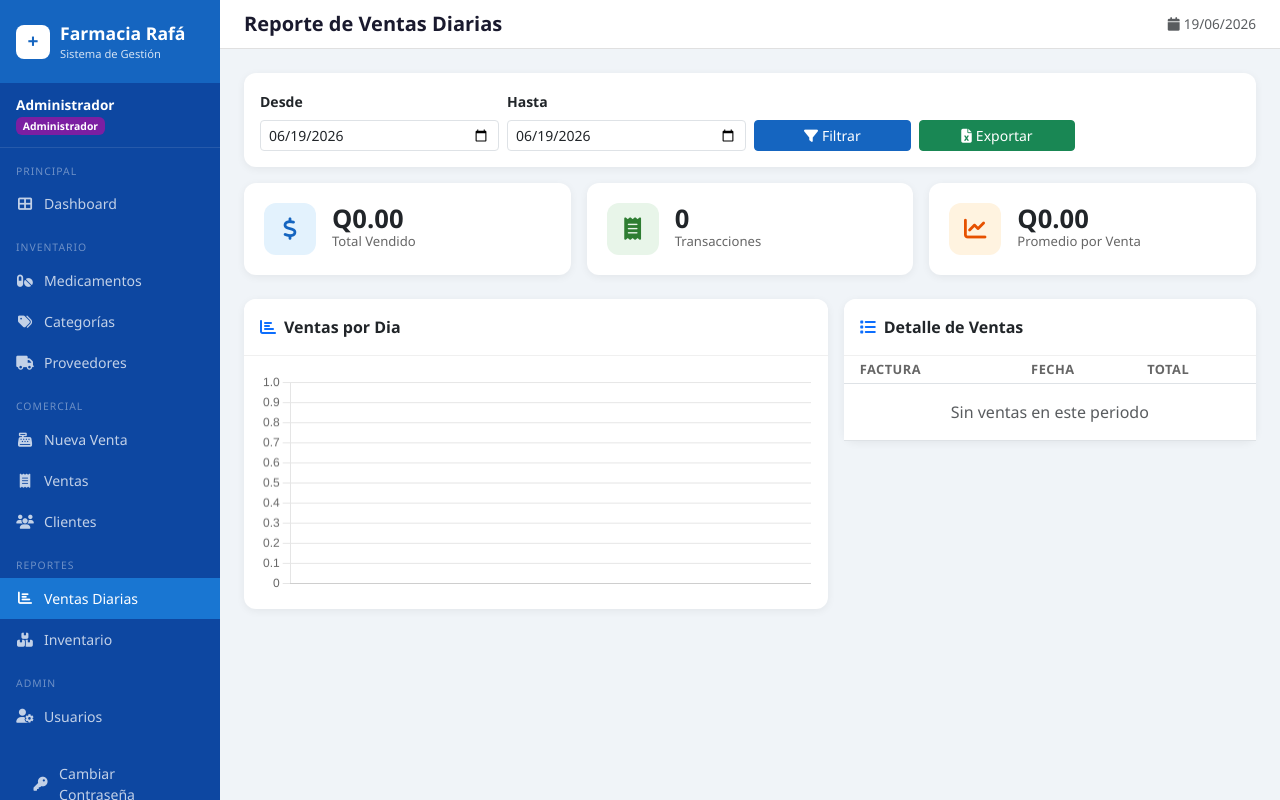
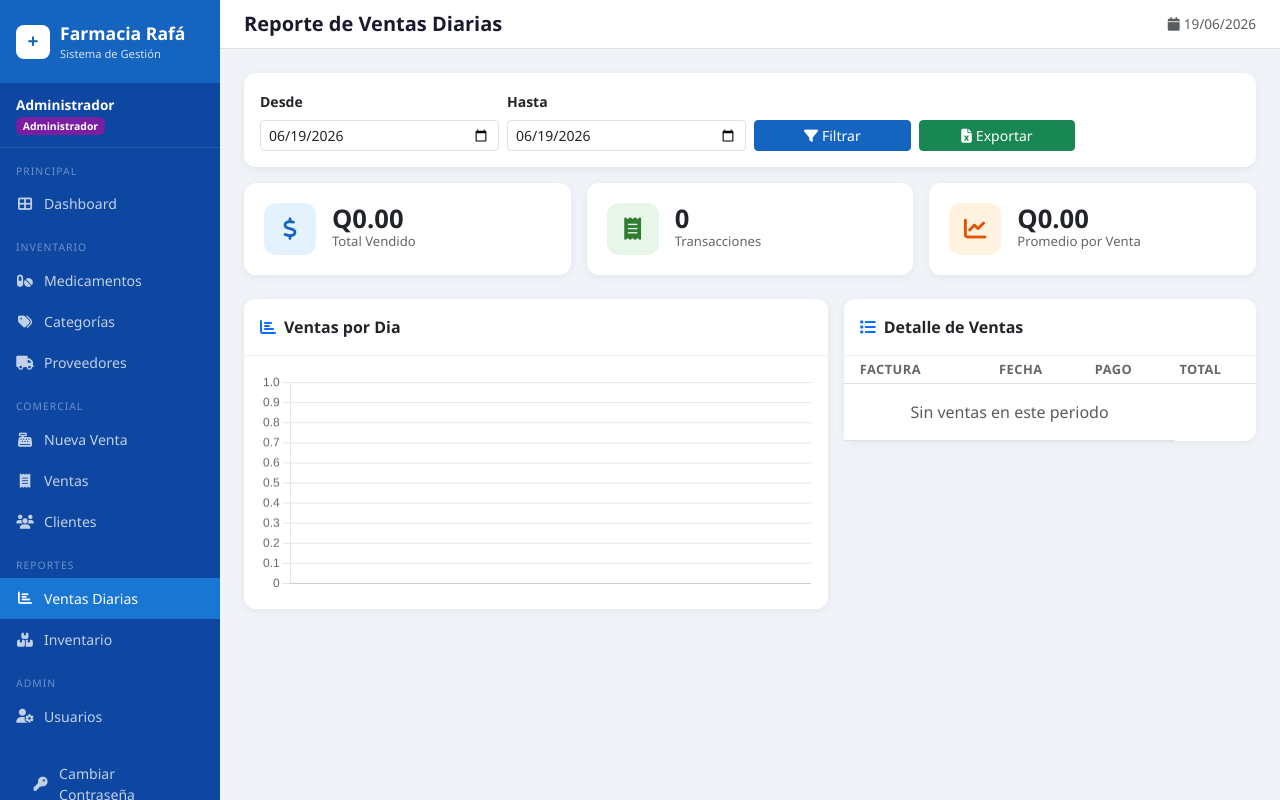
Before and after one commit to sistemacom40-byte/sistema.farmacia.rafa, a Flask app: page /reportes/ventas in a window 1280 px wide. Run offline with Flask 3, Linux system fonts and the light colour scheme; a user stored in the database is signed in.

Commit message:
Add payment method column to sales report

```diff
--- a/Farmacia-rafa/templates/reporte_ventas.html
+++ b/Farmacia-rafa/templates/reporte_ventas.html
@@ -71,12 +71,13 @@
       <div class="card-header p-3"><i class="fas fa-list me-2 text-primary"></i>Detalle de Ventas</div>
       <div class="card-body p-0" style="max-height:320px;overflow-y:auto;">
         <table class="table table-sm align-middle mb-0">
-          <thead><tr><th class="ps-3">Factura</th><th>Fecha</th><th>Total</th></tr></thead>
+          <thead><tr><th class="ps-3">Factura</th><th>Fecha</th><th>Pago</th><th>Total</th></tr></thead>
           <tbody>
             {% for v in vs %}
             <tr>
               <td class="ps-3"><a href="{{ url_for('ticket_venta', id=v.id) }}" target="_blank"><code>{{ v.numero }}</code></a></td>
               <td>{{ v.fecha.strftime('%d/%m %H:%M') }}</td>
+              <td><span class="badge {% if v.metodo_pago=='Efectivo' %}bg-success{% elif v.metodo_pago=='Tarjeta' %}bg-primary{% else %}bg-warning text-dark{% endif %}">{{ v.metodo_pago }}</span></td>
               <td><strong>Q{{ "%.2f"|format(v.total) }}</strong></td>
             </tr>
             {% else %}
```
